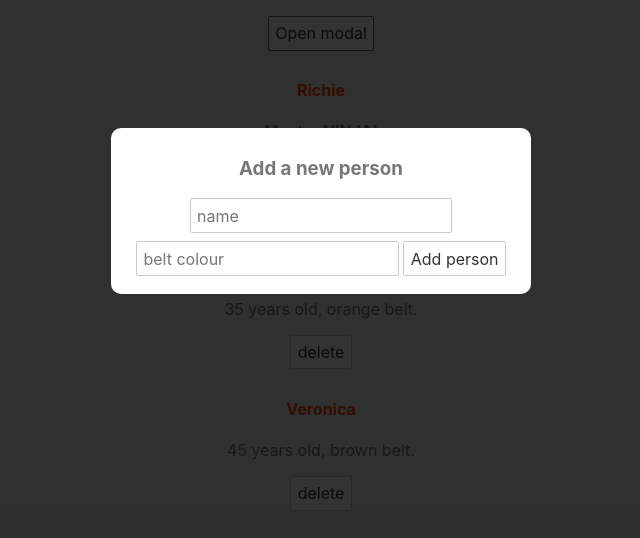
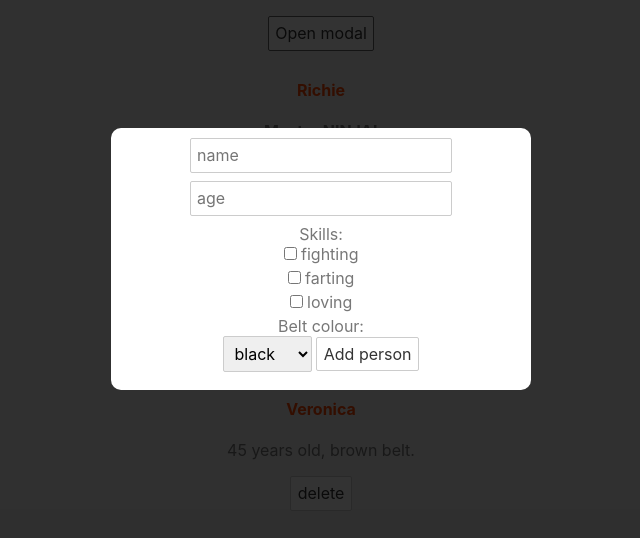
Before and after one commit to RHaddlesey/SvelteTutorials, a Svelte app in the folder svelte-app/: page / in a window 1280 px wide. Both pictures are taken after a click on the button "Open modal". Shown: the top 538 px of the page, without its empty margins (319-959 px from the left). Built offline with nearby package versions, Linux system fonts and the light colour scheme.

Commit message:
forms and checkbox and select bind

```diff
--- /dev/null
+++ b/svelte-app/src/AddPersonForm.svelte
@@ -0,0 +1,50 @@
+<script>
+  let name;
+  let beltColour;
+  let age;
+  // let fighting = false;
+  // let farting = false;
+  // let loving = false;
+  let skills = [];
+
+  const handleSubmit = () => {
+    console.log(name, beltColour, age, skills);
+  };
+</script>
+
+<style>
+
+</style>
+
+<form on:submit|preventDefault={handleSubmit}>
+  <input type="text" placeholder="name" bind:value={name} />
+  <!-- <input type="text" placeholder="belt colour" bind:value={beltColour} /> -->
+  <input type="number" placeholder="age" bind:value={age} />
+  <label>Skills:</label>
+  <!-- <input type="checkbox" bind:checked={fighting} />
+  fighting
+  <br />
+  <input type="checkbox" bind:checked={farting}/>
+  farting
+  <br />
+  <input type="checkbox" bind:checked={loving}/>
+  loving
+  <br /> -->
+  <input type="checkbox" bind:group={skills} value="fighting"/>
+  fighting
+  <br />
+  <input type="checkbox" bind:group={skills} value="farting"/>
+  farting
+  <br />
+  <input type="checkbox" bind:group={skills} value="loving"/>
+  loving
+  <br />
+  <label>Belt colour:</label>
+  <select bind:value={beltColour}>
+    <option value="black">black</option>
+    <option value="orange">orange</option>
+    <option value="brown">brown</option>
+    <option value="white">white</option>
+  </select>
+  <button>Add person</button>
+</form>
--- a/svelte-app/src/App.svelte
+++ b/svelte-app/src/App.svelte
@@ -1,11 +1,11 @@
 <script>
-  import Modal from './Modal.svelte';
-
+  import Modal from "./Modal.svelte";
+  import AddPersonForm from "./AddPersonForm.svelte";
   let showModal = false;
 
   const toggleModal = () => {
     showModal = !showModal;
-  }
+  };
 
   let people = [
     { name: "Richie", beltColour: "black", age: 50, id: 1 },
@@ -14,52 +14,11 @@
   ];
 
   const handleClick = (id) => {
-    // delete person from people
-    // console.log(id)
-    people = people.filter((person) => person.id != id)
-    // this checks if the person is the person = true/false. If it is true, it only returns that person... so we have to say if it is not true !=. That way, the people that do not = people will be returned instead. It is a bit backward, but makes sense because it is a truthy statement.
-  }
+    people = people.filter((person) => person.id != id);
+  };
 
   let num = 5;
 </script>
-<!--
-{#if num > 20}
-<p>Greater than 20!</p>
-{:else if num > 5}
-<p>Greater than 5!</p>
-{:else}
-<p>Not greater than 5!</p>
-{/if} -->
-
-<Modal {showModal} on:click={toggleModal}>
-  <h3>Add a new person</h3>
-  <form>
-    <input type="text" placeholder="name">
-    <input type="text" placeholder="belt colour">
-    <button>Add person</button>
-  </form>
-</Modal>
-<!-- here we are using svelte slots to pass this data back to the child -->
-<main>
-  <button on:click={toggleModal}>Open modal</button>
-  {#each people as person (person.id)}
-  <!-- this adds a key into the array -->
-  <div>
-    <h4>{person.name}</h4>
-    {#if person.beltColour === "black"}
-    <p>
-      <strong>Master NINJA!</strong>
-    </p>
-    {/if}
-    <p>{person.age} years old, {person.beltColour} belt.</p>
-    <button on:click={() => handleClick(person.id)}>delete</button>
-  </div>
-  {:else}
-  <p>There are no data to show...</p>
-  {/each}
-</main>
-<!-- the else is if there are no data, then output this. So if the array is empty, we still get an output to let us know it is empty!
-  // we have to make the event handler pass the data to the function. As in - (person.id) - but if we do that as just {handleClick(person.id)} then becuase we have a () it will invoke the function everytime, so we have to make it an arrow function so it is not invoked until the onClick event. So we wrap the function inside a function! -->
 
 <style>
   main {
@@ -75,3 +34,25 @@
     }
   }
 </style>
+
+<Modal {showModal} on:click={toggleModal}>
+  <AddPersonForm />
+</Modal>
+
+<main>
+  <button on:click={toggleModal}>Open modal</button>
+  {#each people as person (person.id)}
+    <div>
+      <h4>{person.name}</h4>
+      {#if person.beltColour === 'black'}
+        <p>
+          <strong>Master NINJA!</strong>
+        </p>
+      {/if}
+      <p>{person.age} years old, {person.beltColour} belt.</p>
+      <button on:click={() => handleClick(person.id)}>delete</button>
+    </div>
+  {:else}
+    <p>There are no data to show...</p>
+  {/each}
+</main>
--- /dev/null
+++ b/svelte-app/src/Modal.md
@@ -0,0 +1,40 @@
+<script>
+  // this export let is defined in the main app inside the Modal component call. It is passed here as a prop so that this component can be reused.
+  // default value can be anything you want to show if no props are passed in.
+  export let showModal = false;
+  export let isPromo = false;
+</script>
+
+<style>
+  .backdrop{
+    width: 100%;
+    height: 100%;
+    position: fixed;
+    background: rgba(0,0,0,0.8);
+  }
+  .modal{
+    padding: 10px;
+    border-radius: 10px;
+    max-width: 400px;
+    margin: 10% auto;
+    text-align: center;
+    background: white;
+  }
+  .promo .modal {
+    background: crimson;
+    color: white;
+  }
+</style>
+
+{#if showModal}
+<div class="backdrop" class:promo={isPromo} on:click|self>
+  <div class="modal">
+    <!-- <slot name="title"></slot> = this is a named slot that only renders the slot provided in the APP with the same name. <slot> will render anything passed that is not named -->
+    <slot></slot>
+    <!-- this will will for child content added in the App to this component  -->
+  </div>
+
+</div>
+{/if}
+<!-- by not defining the on:click in the showModal above, it will create an EVENT FORWARDING callback to the App component -->
+<!-- on:click|self = self is an event modifier. Without it, clicking on both the back ground and the modal would clode it, we wanted it to only close if you click the background and not the modal. So the event modifier is on the background <div> and so it only works on that div now -->
--- a/svelte-app/src/Modal.svelte
+++ b/svelte-app/src/Modal.svelte
@@ -1,6 +1,4 @@
 <script>
-  // this export let is defined in the main app inside the Modal component call. It is passed here as a prop so that this component can be reused.
-  // default value can be anything you want to show if no props are passed in.
   export let showModal = false;
   export let isPromo = false;
 </script>
@@ -30,10 +28,7 @@
 <div class="backdrop" class:promo={isPromo} on:click|self>
   <div class="modal">
     <slot></slot>
-    <!-- this will will for child content added in the App to this component  -->
   </div>
 
 </div>
 {/if}
-<!-- by not defining the on:click in the showModal above, it will create an EVENT FORWARDING callback to the App component -->
-<!-- on:click|self = self is an event modifier. Without it, clicking on both the back ground and the modal would clode it, we wanted it to only close if you click the background and not the modal. So the event modifier is on the background <div> and so it only works on that div now -->
```
Also changed, not shown: svelte-app/src/App.md (added, +80 -0 lines).
